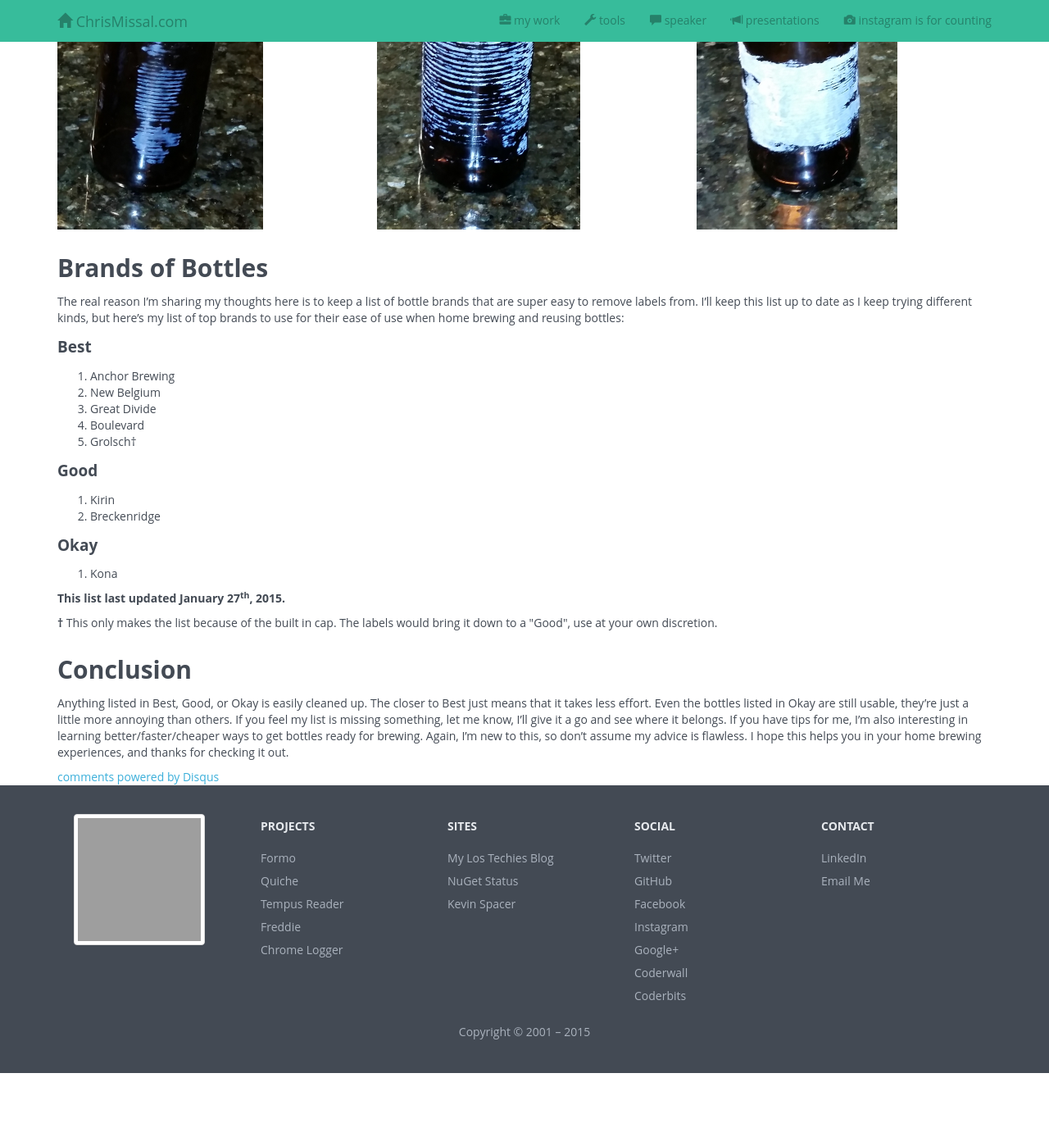
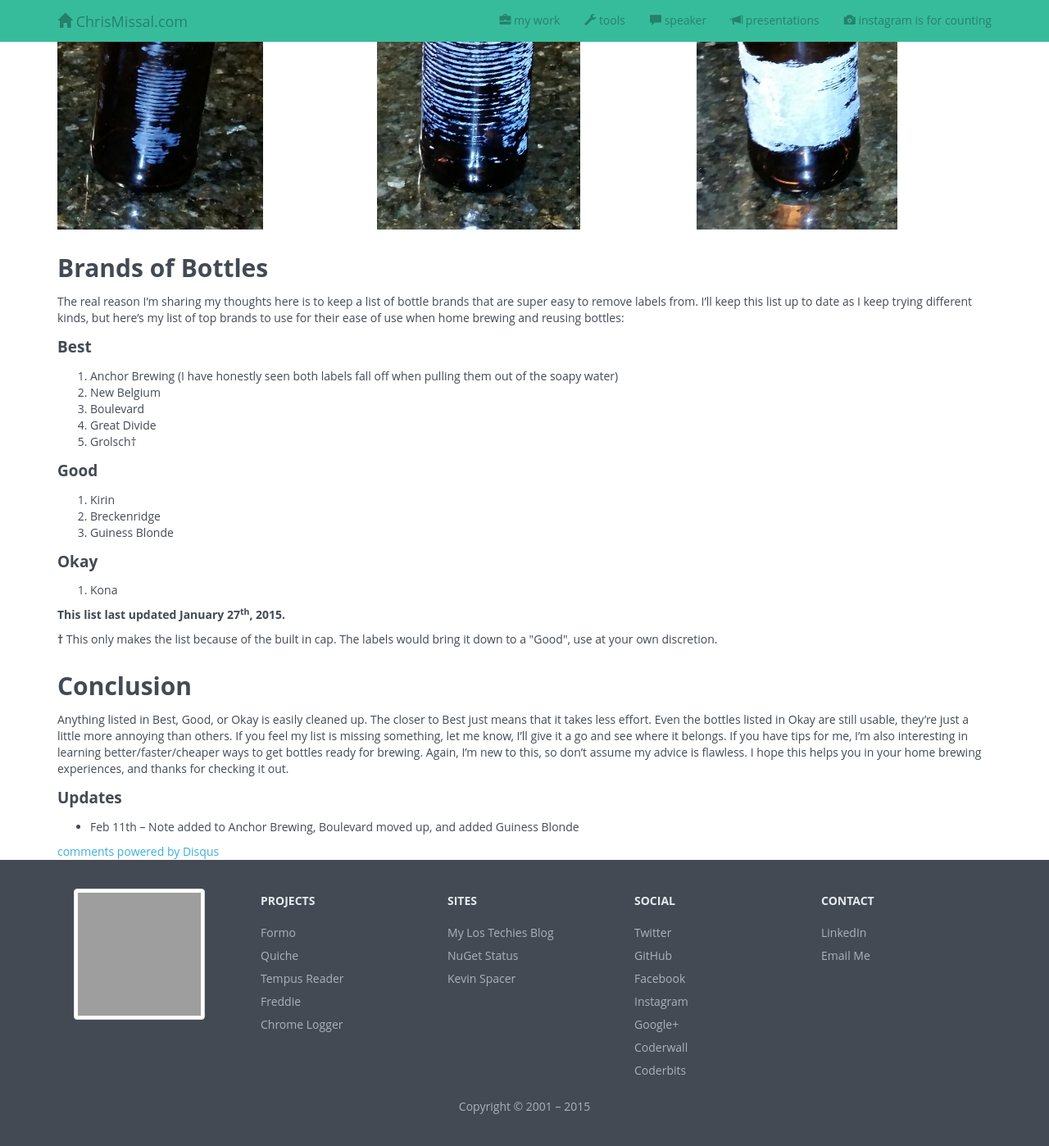
Before and after one commit to ChrisMissal/chrismissal.github.io, a Jekyll site: the page built from _posts/2015-01-26-best-bottles-for-home-brewing.md, in a window 1280 px wide and 1400 px high, scrolled down 1969 px. Shown: the whole window at 82% size. Built offline with Jekyll 4.4.1, drawn with Linux system fonts in a browser that asks for light colours; nearby versions of some CDN libraries; comment, search, counter and statistics services are not loaded; before the commit the page ends 3278 px from its top, so only the background shows below that; grey boxes are pictures that could not be loaded.

Commit message:
Updated home brew bottling post

```diff
--- a/_posts/2015-01-26-best-bottles-for-home-brewing.md
+++ b/_posts/2015-01-26-best-bottles-for-home-brewing.md
@@ -60,16 +60,17 @@
 
 #### Best
 
-1. Anchor Brewing
+1. Anchor Brewing (I have honestly seen both labels fall off when pulling them out of the soapy water)
 1. New Belgium
+1. Boulevard
 1. Great Divide
-1. Boulevard
 1. Grolsch&dagger;
 
 #### Good
 
 1. Kirin
 1. Breckenridge
+1. Guiness Blonde
 
 #### Okay
 
@@ -82,3 +83,7 @@
 ### Conclusion
 
 Anything listed in Best, Good, or Okay is easily cleaned up. The closer to Best just means that it takes less effort. Even the bottles listed in Okay are still usable, they're just a little more annoying than others. If you feel my list is missing something, let me know, I'll give it a go and see where it belongs. If you have tips for me, I'm also interesting in learning better/faster/cheaper ways to get bottles ready for brewing. Again, I'm new to this, so don't assume my advice is flawless. I hope this helps you in your home brewing experiences, and thanks for checking it out.
+
+#### Updates
+
+- Feb 11th – Note added to Anchor Brewing,  Boulevard moved up, and added Guiness Blonde
```
